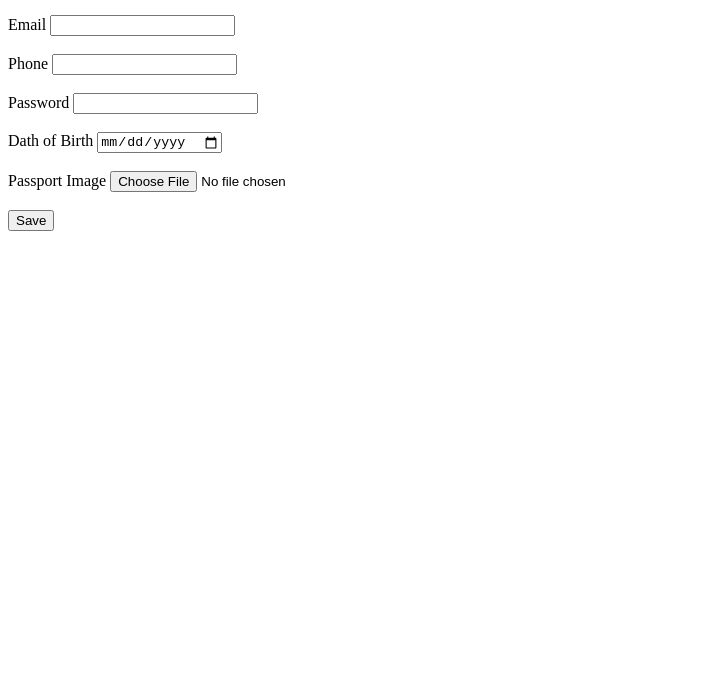
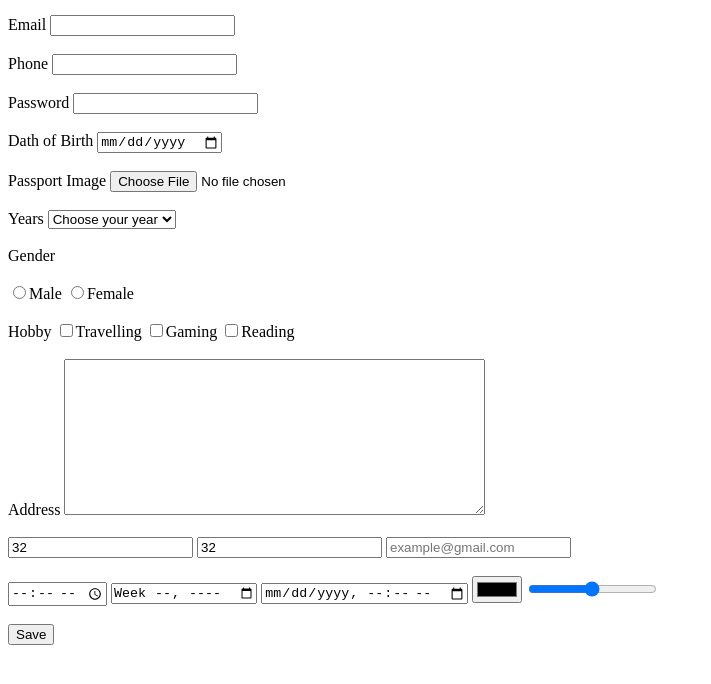
Before and after one commit to Julia25001/Julia25001.github.io, a plain HTML site: page HTML/form.html in a window 1280 px wide. Shown: the part 104-788 px from the top of the page, without its empty margins (0-711 px from the left). Drawn offline with Linux system fonts and the light colour scheme.

Commit message:
HTML Day9

```diff
--- a/HTML/form.html
+++ b/HTML/form.html
@@ -34,6 +34,44 @@
     <input type="file" accept=".png,.jpg" name="student_passport" id="passport">
 
     <br><br>
+    <label for="year">Years</label>
+    <select name="student_year" id="year">
+        <option value="">Choose your year</option>
+        <option value="First">First Year</option>
+        <option value="Second">Second Year</option>
+        <option value="Third">Third Year</option>
+    </select>
+
+    <br><br>
+    <label for="">Gender</label>
+
+    <br><br>
+    <input type="radio" name="gender" id="male" value="Male"><label for="male">Male</label>
+    <input type="radio" name="gender" id="fmale" value="Female"><label for="female">Female</label>
+
+    <br><br>
+    <label for="">Hobby</label>
+    <input type="checkbox" name="travelling" value="Travelling"><label for="travelling">Travelling</label>
+    <input type="checkbox" name="gaming" id="gaming" value="Gaming"><label for="gaming">Gaming</label>
+    <input type="checkbox" name="reading" value="Reading"><label for="reading">Reading</label>
+
+    <br><br>
+    <label for="address">Address</label>
+    <textarea name="student_address" id="address" rows="10" cols="50"></textarea>
+
+    <br><br>
+    <input type="text" name="" id="" required value="32">
+    <input type="text" name="" id="" required value="32">
+    <input type="email" name="" id="" placeholder="example@gmail.com">
+
+    <br><br>
+    <input type="time" name="" id="">
+    <input type="week" name="" id="">
+    <input type="datetime-local" name="" id="">
+    <input type="color" name="" id="">
+    <input type="range" name="" id="">
+
+    <br><br>
     <button type="submit">Save</button>
      </form>
 
```
Also changed, not shown: HTML/iframe.html (added, +27 -0 lines).
